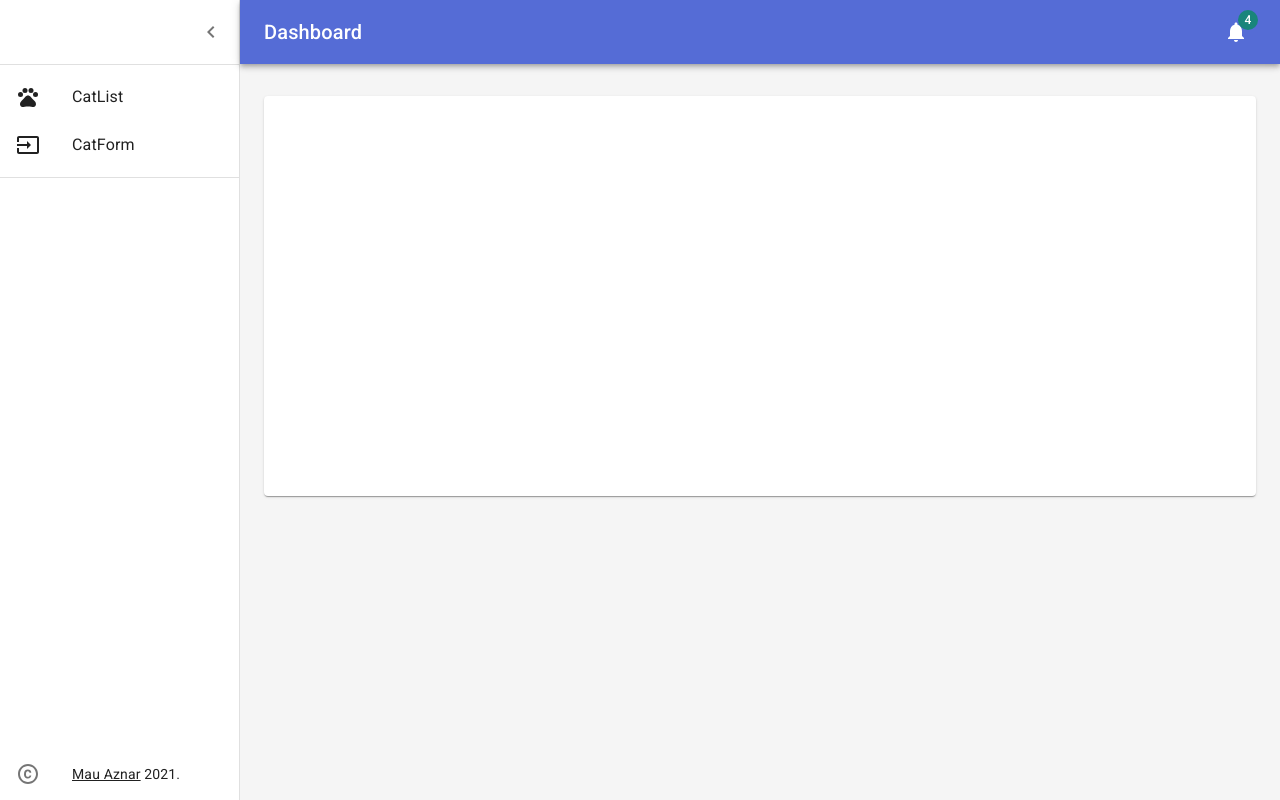
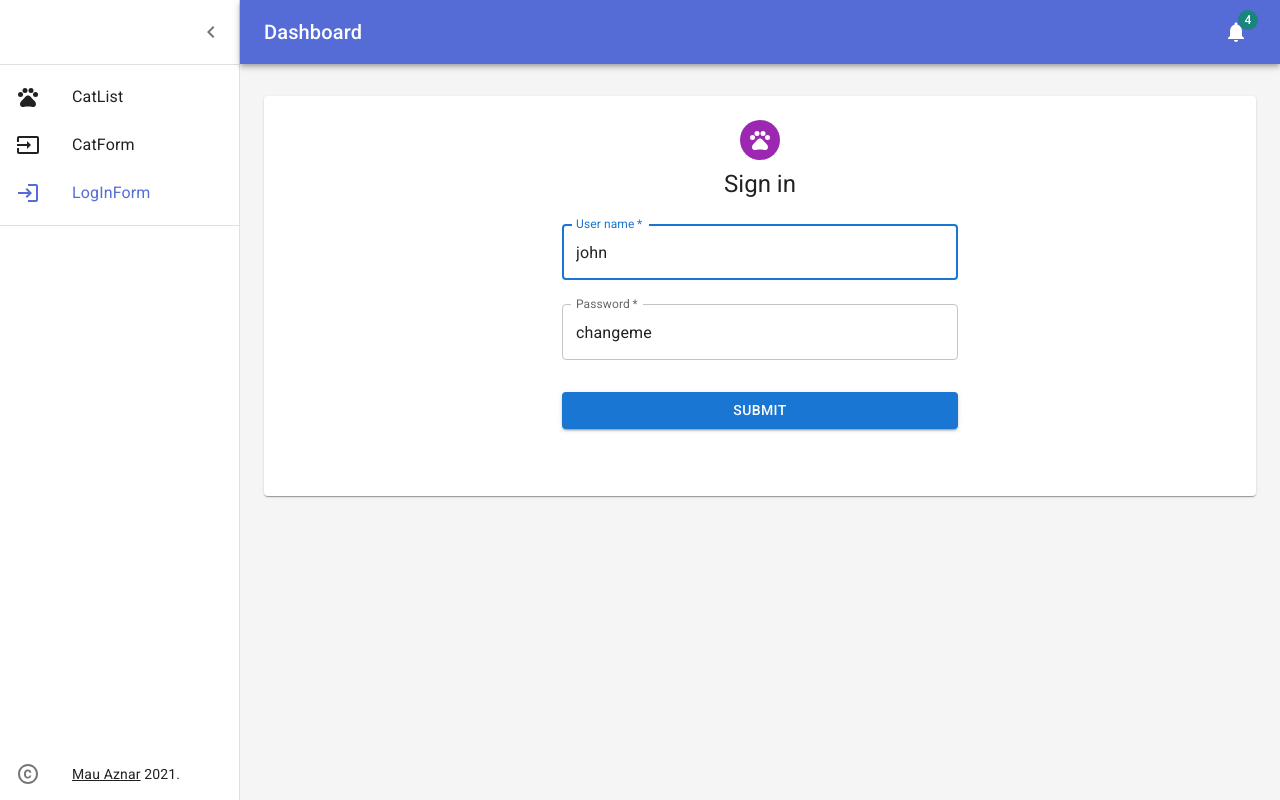
Before and after one commit to mauricioaznar/react-s-todo, a React (Create React App) app: page /logInForm in a window 1280 px wide. Built offline with nearby package versions, Linux system fonts and the light colour scheme.

Commit message:
dashboard merge

```diff
--- a/src/App.tsx
+++ b/src/App.tsx
@@ -8,6 +8,7 @@ import Box from '@mui/material/Box';
 // icons
 import PetsIcon from '@mui/icons-material/Pets';
 import InputIcon from '@mui/icons-material/Input';
+import LoginIcon from '@mui/icons-material/Login';
 import ChevronLeftIcon from '@mui/icons-material/ChevronLeft';
 import CopyrightIcon from '@mui/icons-material/Copyright';
 import MenuIcon from '@mui/icons-material/Menu';
@@ -18,7 +19,7 @@ import { styled } from '@mui/material/styles';
 import MuiDrawer from '@mui/material/Drawer';
 
 // templates
-import CatList from "./templates/cat-list";
+import CatList from "./templates/cat-list/CatList";
 import CatForm from "./templates/cat-list/CatForm";
 import {
     Badge,
@@ -33,10 +34,12 @@ import {
     Typography
 } from "@mui/material";
 import {ListItemLink} from "./components/ListItemLink";
+import LogInForm from "./templates/auth/LoginForm";
 
 const links = [
     {icon: <PetsIcon />, name: 'CatList', path: '/', component: CatList, exact: true },
     {icon: <InputIcon />, name: 'CatForm', path: '/catForm', component: CatForm },
+    {icon: <LoginIcon />, name: 'LogInForm', path: '/logInForm', component:  LogInForm},
 ];
 
 const drawerWidth: number = 240;
--- a/src/my-query.gql
+++ b/src/my-query.gql
@@ -8,6 +8,12 @@
                 lifespan
                 size
             }
+        }
+    }
+
+    mutation Login($userInput: userInput!) {
+        login(userInput: $userInput) {
+            accessToken
         }
     }
 
--- a/src/schema.ts
+++ b/src/schema.ts
@@ -38,6 +38,7 @@ export type Mutation = {
   __typename?: 'Mutation';
   createCat: Cat;
   deleteCat: Cat;
+  login: AccessToken;
   updateCat: Cat;
 };
 
@@ -49,6 +50,11 @@ export type MutationCreateCatArgs = {
 
 export type MutationDeleteCatArgs = {
   _id: Scalars['String'];
+};
+
+
+export type MutationLoginArgs = {
+  userInput: UserInput;
 };
 
 
@@ -67,6 +73,16 @@ export type CharacteristicsInput = {
   color: Scalars['String'];
   lifespan: Scalars['String'];
   size: Scalars['String'];
+};
+
+export type UserInput = {
+  password: Scalars['String'];
+  username: Scalars['String'];
+};
+
+export type AccessToken = {
+  __typename?: 'AccessToken';
+  accessToken: Scalars['String'];
 };
 
 
@@ -111,6 +127,39 @@ export function useGetCatsLazyQuery(baseOptions?: Apollo.LazyQueryHookOptions<Ge
 export type GetCatsQueryHookResult = ReturnType<typeof useGetCatsQuery>;
 export type GetCatsLazyQueryHookResult = ReturnType<typeof useGetCatsLazyQuery>;
 export type GetCatsQueryResult = Apollo.QueryResult<GetCatsQuery, GetCatsQueryVariables>;
+export const LoginDocument = gql`
+    mutation Login($userInput: userInput!) {
+  login(userInput: $userInput) {
+    accessToken
+  }
+}
+    `;
+export type LoginMutationFn = Apollo.MutationFunction<LoginMutation, LoginMutationVariables>;
+
+/**
+ * __useLoginMutation__
+ *
+ * To run a mutation, you first call `useLoginMutation` within a React component and pass it any options that fit your needs.
+ * When your component renders, `useLoginMutation` returns a tuple that includes:
+ * - A mutate function that you can call at any time to execute the mutation
+ * - An object with fields that represent the current status of the mutation's execution
+ *
+ * @param baseOptions options that will be passed into the mutation, supported options are listed on: https://www.apollographql.com/docs/react/api/react-hooks/#options-2;
+ *
+ * @example
+ * const [loginMutation, { data, loading, error }] = useLoginMutation({
+ *   variables: {
+ *      userInput: // value for 'userInput'
+ *   },
+ * });
+ */
+export function useLoginMutation(baseOptions?: Apollo.MutationHookOptions<LoginMutation, LoginMutationVariables>) {
+        const options = {...defaultOptions, ...baseOptions}
+        return Apollo.useMutation<LoginMutation, LoginMutationVariables>(LoginDocument, options);
+      }
+export type LoginMutationHookResult = ReturnType<typeof useLoginMutation>;
+export type LoginMutationResult = Apollo.MutationResult<LoginMutation>;
+export type LoginMutationOptions = Apollo.BaseMutationOptions<LoginMutation, LoginMutationVariables>;
 export const DeleteCatDocument = gql`
     mutation DeleteCat($id: String!) {
   deleteCat(_id: $id) {
@@ -216,6 +265,13 @@ export type GetCatsQueryVariables = Exact<{ [key: string]: never; }>;
 
 export type GetCatsQuery = { __typename?: 'Query', cats: Array<{ __typename?: 'Cat', _id: string, breed: string, characteristics: { __typename?: 'Characteristics', color: string, coat: string, lifespan: string, size: string } }> };
 
+export type LoginMutationVariables = Exact<{
+  userInput: UserInput;
+}>;
+
+
+export type LoginMutation = { __typename?: 'Mutation', login: { __typename?: 'AccessToken', accessToken: string } };
+
 export type DeleteCatMutationVariables = Exact<{
   id: Scalars['String'];
 }>;
@@ -243,6 +299,7 @@ export const namedOperations = {
     GetCats: 'GetCats'
   },
   Mutation: {
+    Login: 'Login',
     DeleteCat: 'DeleteCat',
     UpdateCat: 'UpdateCat',
     CreateCat: 'CreateCat'
--- /dev/null
+++ b/src/templates/auth/LoginForm.tsx
@@ -0,0 +1,113 @@
+import * as React from 'react';
+import {useState} from 'react';
+import Avatar from '@mui/material/Avatar';
+import Button from '@mui/material/Button';
+import CssBaseline from '@mui/material/CssBaseline';
+import TextField from '@mui/material/TextField';
+import Box from '@mui/material/Box';
+import PetsIcon from '@mui/icons-material/Pets';
+import Typography from '@mui/material/Typography';
+import Container from '@mui/material/Container';
+import {createTheme, ThemeProvider} from '@mui/material/styles';
+import {useLoginMutation} from "../../schema";
+import {useHistory} from "react-router-dom";
+
+
+const theme = createTheme();
+
+export default function LogInForm() {
+
+    const history = useHistory()
+    const [isDisabled, setIsDisabled] = useState(false)
+
+    const [username, setUsername] = useState( 'john')
+    const [password, setPassword] = useState( 'changeme')
+
+    const [loginMutation] = useLoginMutation()
+
+    // eslint-disable-next-line no-undef
+    const handleSubmit = async (event: React.FormEvent<HTMLFormElement>) => {
+        event.preventDefault();
+        setIsDisabled(true)
+
+        const options = {
+            userInput: {
+                username: username,
+                password: password
+            }
+        }
+
+        const res = await loginMutation(
+            {
+                variables: {
+                    ...options
+                }
+            }
+        )
+
+        console.log(res)
+
+        const errors = !(!res.errors || res.errors.length === 0)
+
+        if (!errors) {
+            const accessToken = res.data?.login?.accessToken
+            console.log(accessToken)
+            setIsDisabled(false)
+            // history.push('/')
+        }
+    };
+
+    return (
+        <ThemeProvider theme={theme}>
+            <Container component="main" maxWidth="xs">
+                <CssBaseline/>
+                <Box
+                    sx={{
+                        display: 'flex',
+                        flexDirection: 'column',
+                        alignItems: 'center',
+                    }}
+                >
+                    <Avatar sx={{m: 1, bgcolor: 'secondary.main'}}>
+                        <PetsIcon/>
+                    </Avatar>
+                    <Typography component="h1" variant="h5">
+                        Sign in
+                    </Typography>
+                    <Box component="form" onSubmit={handleSubmit} noValidate sx={{mt: 1}}>
+                        <TextField
+                            margin="normal"
+                            required
+                            fullWidth
+                            id="color"
+                            label="User name"
+                            name="username"
+                            autoFocus
+                            value={username}
+                            onChange={(e) => { setUsername(e.target.value) }}
+                        />
+                        <TextField
+                            margin="normal"
+                            required
+                            fullWidth
+                            name="password"
+                            label="Password"
+                            id="password"
+                            value={password}
+                            onChange={(e) => { setPassword(e.target.value)} }
+                        />
+                        <Button
+                            disabled={isDisabled}
+                            type="submit"
+                            fullWidth
+                            variant="contained"
+                            sx={{mt: 3, mb: 2}}
+                        >
+                            Submit
+                        </Button>
+                    </Box>
+                </Box>
+            </Container>
+        </ThemeProvider>
+    );
+}
--- a/src/templates/cat-list/CatForm.tsx
+++ b/src/templates/cat-list/CatForm.tsx
@@ -15,7 +15,7 @@ import {useState} from "react";
 
 const theme = createTheme();
 
-export default function SignIn() {
+export default function CatForm() {
 
     const history = useHistory()
     const [isDisabled, setIsDisabled] = useState(false)
--- a/src/templates/cat-list/index.tsx
+++ b/src/templates/cat-list/CatList.tsx
@@ -25,7 +25,6 @@ import {useState} from "react";
 export default function CatList() {
     const history = useHistory()
     const {data, loading} = useGetCatsQuery()
-
 
     if (loading) {
         return <h1>Loading</h1>;
```
